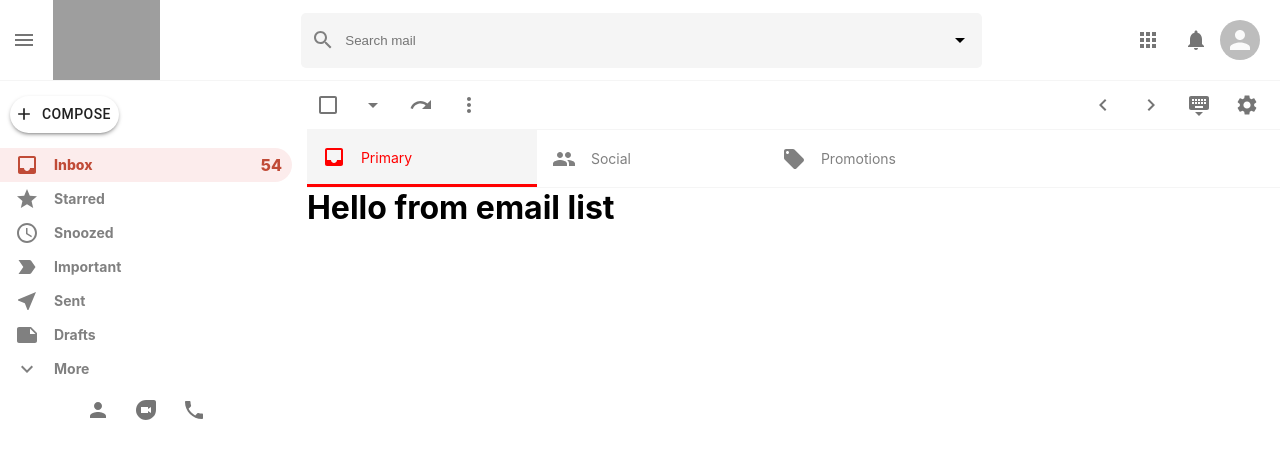
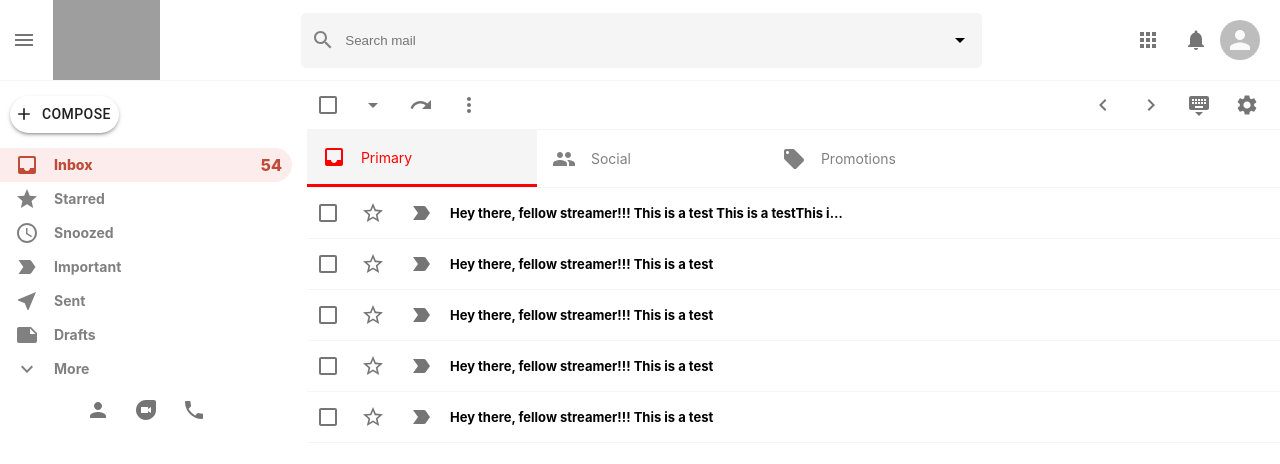
Before and after one commit to codeddave/gmail-clone-build, a React (Create React App) app: page / in a window 1280 px wide. Shown: the top 464 px of the page. Built offline with nearby package versions, Linux system fonts and the light colour scheme; grey boxes are pictures that could not be loaded.

Commit message:
finiship up email and email list component

```diff
--- a/src/components/EmailList/EmailList.jsx
+++ b/src/components/EmailList/EmailList.jsx
@@ -10,8 +10,10 @@
 import InboxIcon from "@material-ui/icons/Inbox";
 import PeopleIcon from "@material-ui/icons/People";
 import LocalOfferIcon from "@material-ui/icons/LocalOffer";
+import Section from "../Section/Section";
+import EmailRow from "../EmailRow/EmailRow";
 import "./EmailList.scss";
-import Section from "../Section/Section";
+
 function EmailList() {
   return (
     <div className="email-list">
@@ -48,7 +50,38 @@
         <Section Icon={PeopleIcon} title="Social" color="#1A73E8" />
         <Section Icon={LocalOfferIcon} title="Promotions" color="green" />
       </div>
-      <h1>Hello from email list </h1>
+      <div className="email-list">
+        <EmailRow
+          titie="Twitch"
+          subject="Hey there, fellow streamer!!!"
+          description="This is a test This is a testThis is a testThis is a testThis is a testThis is a testThis is a testThis is a testThis is a testThis is a test This is a testThis is a testThis is a testThis is a testThis is a testThis is a test"
+          time="10pm"
+        />
+        <EmailRow
+          titie="Twitch"
+          subject="Hey there, fellow streamer!!!"
+          description="This is a test"
+          time="10pm"
+        />
+        <EmailRow
+          titie="Twitch"
+          subject="Hey there, fellow streamer!!!"
+          description="This is a test"
+          time="10pm"
+        />
+        <EmailRow
+          titie="Twitch"
+          subject="Hey there, fellow streamer!!!"
+          description="This is a test"
+          time="10pm"
+        />
+        <EmailRow
+          titie="Twitch"
+          subject="Hey there, fellow streamer!!!"
+          description="This is a test"
+          time="10pm"
+        />
+      </div>
     </div>
   );
 }
--- a/src/components/EmailList/EmailList.scss
+++ b/src/components/EmailList/EmailList.scss
@@ -1,6 +1,7 @@
 .email-list {
     overflow: scroll;
     flex: 1;
+    padding-bottom: 30px;
 }
 
 .email-list-settings {
--- /dev/null
+++ b/src/components/EmailRow/EmailRow.jsx
@@ -0,0 +1,32 @@
+import React from "react";
+import { Checkbox, IconButton } from "@material-ui/core";
+import StarBorderOutlinedIcon from "@material-ui/icons/StarBorderOutlined";
+import LabelImportantOutlinedIcon from "@material-ui/icons/LabelImportantOutlined";
+
+import "./EmailRow.scss";
+function EmailRow({ title, subject, id, description, time }) {
+  return (
+    <div className="email-row">
+      <div className="email-row-options">
+        <Checkbox />
+        <IconButton>
+          <StarBorderOutlinedIcon />
+        </IconButton>
+        <IconButton>
+          <LabelImportantOutlinedIcon />
+        </IconButton>
+      </div>
+      <h3 className="email-row-title">{title}</h3>
+
+      <div className="email-row-message">
+        <h4>
+          {" "}
+          {subject} <span className="email-row-description">{description}</span>
+        </h4>
+      </div>
+      <div className="email-row-description"></div>
+    </div>
+  );
+}
+
+export default EmailRow;
--- /dev/null
+++ b/src/components/EmailRow/EmailRow.scss
@@ -0,0 +1,32 @@
+.email-row {
+    display: flex;
+    align-items: center;
+    border-bottom: 1px solid whitesmoke;
+    height: 50px;
+    cursor: pointer;
+
+
+    &:hover {
+        border-top: 1px solid whitesmoke;
+        box-shadow: 0px 4px 4px -2px rgba(0, 0, 0, 0.24);
+    }
+}
+
+.email-row-options {
+    display: flex;
+}
+.email-row-message {
+
+     display: flex;
+    align-items: center;
+    flex: 0.8;
+    font-size: 13px;
+    h4 {
+   width: 400px;
+    text-overflow: ellipsis;
+    padding: 0 5px;
+    overflow: hidden;
+    white-space: nowrap;
+}
+
+}
```
